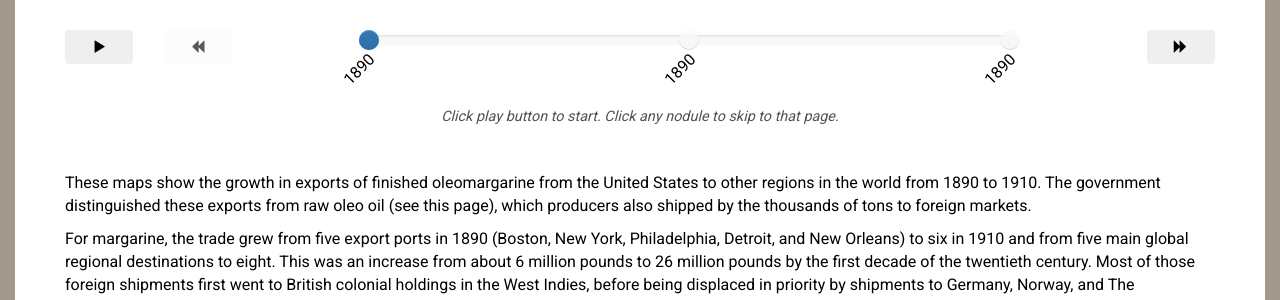
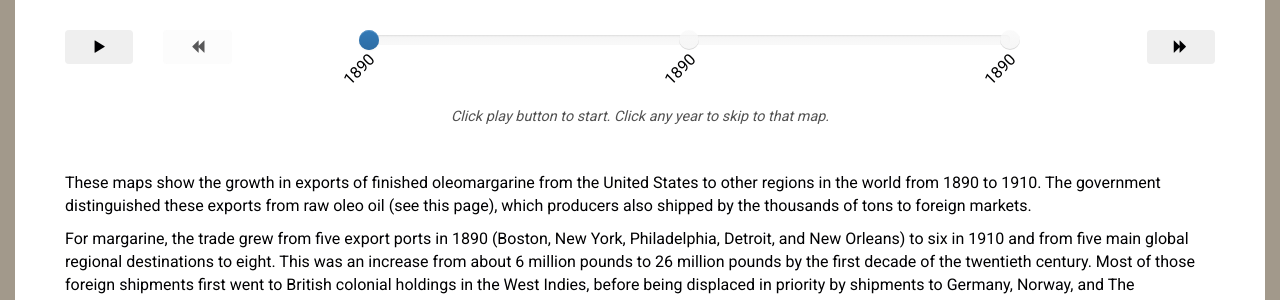
Before and after one commit to LafayetteCollegeLibraries/purefood, a Jekyll site: the page built from maps/margarine-exports.md, in a window 1280 px wide. Shown: the part 1105-1405 px from the top of the page. Built offline with Jekyll 4.4.1, drawn with Linux system fonts in a browser that asks for light colours.

Commit message:
s/page/map/ on timeline-legend

```diff
--- a/_includes/maps/timeline-slider.html
+++ b/_includes/maps/timeline-slider.html
@@ -39,5 +39,5 @@
 </div>
 
 <div class="container-fluid timeline-legend">
-  Click play button to start. Click any nodule to skip to that page.
+  Click play button to start. Click any year to skip to that map.
 </div>
```
